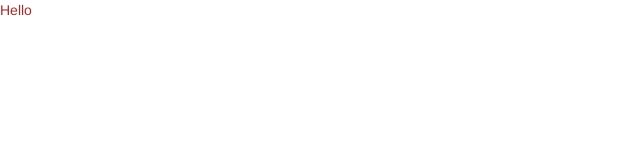
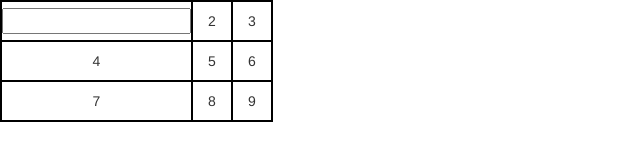
Before and after one commit to Robn88/numbers-game, a plain HTML site: page index.html in a window 1280 px wide. Shown: the whole page, without its empty margins (0-640 px from the left). Drawn offline with nearby package versions, Linux system fonts and the light colour scheme; a web font is replaced by a local one.

Commit message:
Add basic table

```diff
--- a/css/style.css
+++ b/css/style.css
@@ -1,10 +1,14 @@
 @import url('https://fonts.googleapis.com/css2?family=Zen+Antique+Soft&display=swap');
 
-body {
-  font-family: "Zen Antique Soft";
-  background-color: cornsilk;
+tr {
+    border: 2px solid black;
+    width: 40px;
+    height: 40px;
 }
 
-p {
-    color: brown;
+td {
+    border: 2px solid black;
+    width: 40px;
+    height: 40px;
+    text-align: center;
 }
--- a/index.html
+++ b/index.html
@@ -18,9 +18,23 @@
     <title>The Numbers Game</title>
 </head>
 <body>
-
-    <p>Hello</p>
-
+  <table>
+    <tr>
+      <td><input type="text"></td>
+      <td>2</td>
+      <td>3</td>
+    </tr>
+    <tr>
+      <td>4</td>
+      <td>5</td>
+      <td>6</td>
+    </tr>
+    <tr>
+      <td>7</td>
+      <td>8</td>
+      <td>9</td>
+    </tr>
+  </table>
 
 
 <script src="js/script.js"></script>
```
